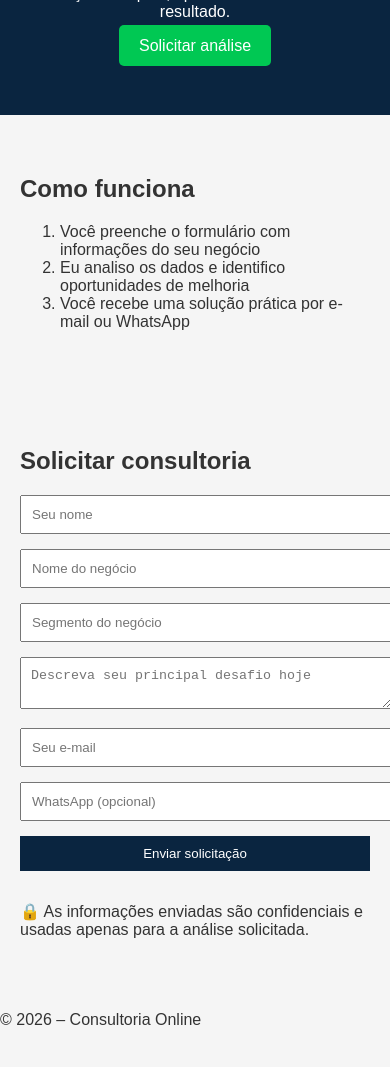
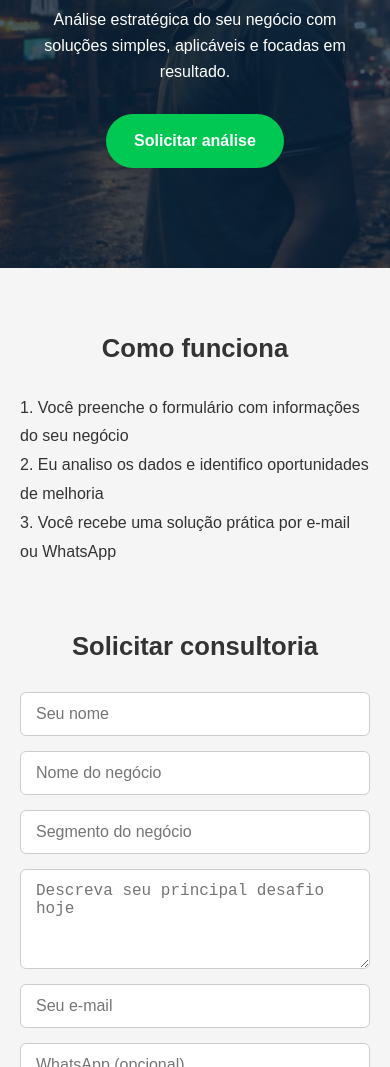
Before and after one commit to iolpaulo55-creator/consultoria-site, a plain HTML site: page index.html in a window 390 px wide. Shown: the part 210-1277 px from the top of the page. Before the commit the page ends 1255 px from the top, so only its background shows below. Drawn offline with Linux system fonts and the light colour scheme.

Commit message:
Refactor CSS styles for layout and responsiveness

```diff
--- a/style.css
+++ b/style.css
@@ -1,40 +1,158 @@
+/* RESET BÁSICO */
+* {
+  margin: 0;
+  padding: 0;
+  box-sizing: border-box;
+}
+
 body {
   font-family: Arial, sans-serif;
-  margin: 0;
   background: #f5f5f5;
   color: #333;
+  line-height: 1.6;
 }
 
+/* ================= HEADER COM FUNDO ================= */
 header {
-  background: #0a2540;
+  /* Imagem de fundo com overlay escuro para melhor leitura */
+  background-image: linear-gradient(
+      rgba(10, 37, 64, 0.75),
+      rgba(10, 37, 64, 0.75)
+    ),
+    url("foto.png");
+  background-size: cover;
+  background-position: center;
+  background-repeat: no-repeat;
+
   color: white;
-  padding: 60px 20px;
+  text-align: center;
+  padding: 100px 20px;
+}
+
+header h1 {
+  font-size: 2.8rem;
+  margin-bottom: 15px;
+}
+
+header p {
+  font-size: 1.2rem;
+  max-width: 650px;
+  margin: 0 auto 30px;
+}
+
+/* BOTÃO CHAMATIVO */
+.btn {
+  display: inline-block;
+  background: #00c853;
+  color: white;
+  padding: 14px 28px;
+  border-radius: 30px;
+  text-decoration: none;
+  font-weight: bold;
+  transition: 0.3s;
+}
+
+.btn:hover {
+  background: #00a844;
+  transform: translateY(-2px);
+}
+
+/* ================= SEÇÕES ================= */
+section {
+  max-width: 800px;
+  margin: 60px auto;
+  padding: 0 20px;
   text-align: center;
 }
 
-.btn {
-  background: #00c853;
-  color: white;
-  padding: 12px 20px;
-  text-decoration: none;
-  border-radius: 5px;
+section h2 {
+  font-size: 2rem;
+  margin-bottom: 25px;
 }
 
-section {
-  padding: 40px 20px;
-  max-width: 800px;
-  margin: auto;
+section ol {
+  text-align: left;
+  margin: 0 auto;
+  max-width: 600px;
+  list-style-position: inside;
+  line-height: 1.8;
 }
 
-form input, form textarea, form button {
+/* ================= FORMULÁRIO ================= */
+form {
+  display: flex;
+  flex-direction: column;
+  align-items: center;
+}
+
+form input,
+form textarea {
   width: 100%;
+  max-width: 500px;
   margin-bottom: 15px;
-  padding: 10px;
+  padding: 12px 15px;
+  border: 1px solid #ccc;
+  border-radius: 6px;
+  font-size: 1rem;
+}
+
+form textarea {
+  resize: vertical;
+  min-height: 100px;
 }
 
 form button {
+  width: 100%;
+  max-width: 200px;
+  padding: 12px;
   background: #0a2540;
   color: white;
   border: none;
+  border-radius: 30px;
+  font-size: 1rem;
   cursor: pointer;
+  transition: 0.3s;
 }
+
+form button:hover {
+  background: #071a2a;
+  transform: translateY(-2px);
+}
+
+.privacidade {
+  margin-top: 10px;
+  font-size: 0.85rem;
+  color: #555;
+}
+
+/* ================= RODAPÉ ================= */
+footer {
+  text-align: center;
+  padding: 30px 20px;
+  background: #0a2540;
+  color: white;
+}
+
+/* ================= RESPONSIVO ================= */
+@media (max-width: 768px) {
+  header h1 {
+    font-size: 2rem;
+  }
+
+  header p {
+    font-size: 1rem;
+  }
+
+  section h2 {
+    font-size: 1.6rem;
+  }
+
+  form input,
+  form textarea {
+    max-width: 100%;
+  }
+
+  form button {
+    max-width: 100%;
+  }
+}
```
